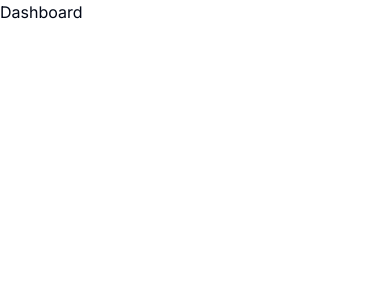
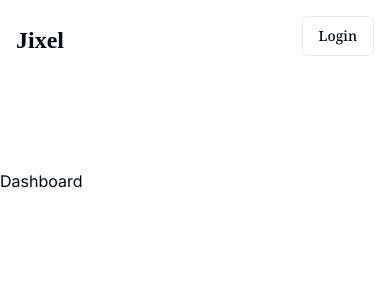
Before and after one commit to joyjeetcoding/jixel-frontend, a Next.js app: page /dashboard in a window 390 px wide. Shown: the top 300 px of the page. Built offline with nearby package versions, Linux system fonts and the light colour scheme; a web font is replaced by a local one.

Commit message:
Some changes

```diff
--- /dev/null
+++ b/src/app/dashboard/layout.tsx
@@ -0,0 +1,14 @@
+import Navbar from "@/components/Navbar";
+
+export default function layout({
+  children,
+}: Readonly<{
+  children: React.ReactNode;
+}>) {
+  return (
+    <main className="md:max-w-3xl lg:max-w-6xl md:mx-auto ">
+      <Navbar />
+      {children}
+    </main>
+  );
+}
--- a/src/app/dashboard/page.tsx
+++ b/src/app/dashboard/page.tsx
@@ -1,8 +1,9 @@
+import Dashboard from '@/pages/Dashboard/Dashboard'
 import React from 'react'
 
 const page = () => {
   return (
-    <div>Dashboard</div>
+    <Dashboard />
   )
 }
 
--- a/src/app/layout.tsx
+++ b/src/app/layout.tsx
@@ -2,7 +2,6 @@ import type { Metadata } from "next";
 import { Inter } from "next/font/google";
 import "./globals.css";
 import AuthProviderWrapper from "@/context/AuthProvider";
-import { QueryClient, QueryClientProvider } from "react-query";
 import QueryWrapper from "@/context/QueryProvider";
 
 const inter = Inter({ subsets: ["latin"] });
--- /dev/null
+++ b/src/components/Navbar.tsx
@@ -0,0 +1,42 @@
+"use client";
+import React, { useEffect } from "react";
+import DropDownMenu from "./DropDownMenu";
+import Login from "@/pages/LoginRegsiter/Login";
+import { useRouter } from "next/navigation";
+import { useAuthContext } from "@/context/AuthContext";
+
+const Navbar = () => {
+  const { authUser, setAuthUser } = useAuthContext();
+  useEffect(() => {
+    const storedUser = localStorage.getItem("registered-user");
+    console.log("Stored User:", storedUser);
+    if (storedUser) {
+      setAuthUser(JSON.parse(storedUser));
+    }
+  }, [setAuthUser]);
+  console.log("AuthUser at Home Page", authUser);
+  const router = useRouter();
+
+  const redirectToHome = () => {
+    router.push("/");
+  };
+  return (
+    <div className="relative ">
+      {/* logo */}
+      <div className="absolute  z-[999] top-4 left-4 translate-y-2">
+        <h1
+          onClick={redirectToHome}
+          className="cursor-pointer font-logo font-extrabold text-2xl"
+        >
+          Jixel
+        </h1>
+      </div>
+      {/* Login/logout button */}
+      <div className={`absolute right-4 top-4 md:flex font-btnfont z-[9]`}>
+        {authUser ? <DropDownMenu /> : <Login />}
+      </div>
+    </div>
+  );
+};
+
+export default Navbar;
--- /dev/null
+++ b/src/pages/Dashboard/Dashboard.tsx
@@ -0,0 +1,11 @@
+import React from "react";
+
+const Dashboard = () => {
+  return (
+    <div className="absolute top-[20%]">
+      <div className="">Dashboard</div>
+    </div>
+  );
+};
+
+export default Dashboard;
--- a/src/pages/Home/HomePage.tsx
+++ b/src/pages/Home/HomePage.tsx
@@ -1,40 +1,12 @@
-"use client";
 import Hero from "./Hero";
-import Login from "../LoginRegsiter/Login";
-import { useAuthContext } from "@/context/AuthContext";
-import DropDownMenu from "@/components/DropDownMenu";
-import { useEffect } from "react";
-import { useRouter } from "next/navigation";
+import Navbar from "@/components/Navbar";
 
 const HomePage = () => {
-  const { authUser, setAuthUser } = useAuthContext();
-  useEffect(() => {
-    const storedUser = localStorage.getItem("registered-user");
-    console.log("Stored User:", storedUser);
-    if (storedUser) {
-      setAuthUser(JSON.parse(storedUser));
-    }
-  }, [setAuthUser]);
-  console.log("AuthUser at Home Page", authUser);
 
-  const router = useRouter();
-
-  const redirectToHome = () => {
-    router.push("/")
-  }
 
   return (
     <div className="md:max-w-3xl lg:max-w-6xl md:mx-auto ">
-      <div className="relative ">
-        {/* logo */}
-        <div className="absolute  z-[999] top-4 left-4 translate-y-2">
-          <h1 onClick={redirectToHome} className="cursor-pointer font-logo font-extrabold text-2xl">Jixel</h1>
-        </div>
-        {/* Login/logout button */}
-        <div className={`absolute right-4 top-4 md:flex font-btnfont z-[9]`}>
-          {authUser ? <DropDownMenu /> : <Login />}
-        </div>
-      </div>
+      <Navbar />
 
       <div className="relative">
         {/* Hero Component */}
```
